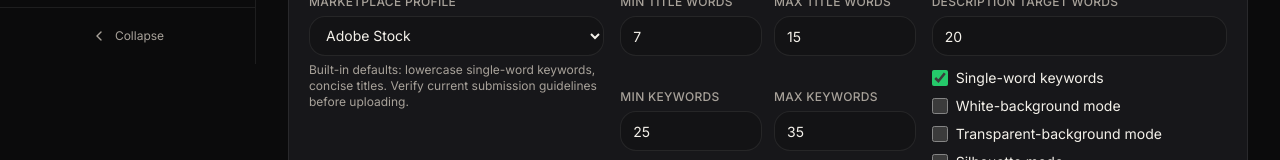
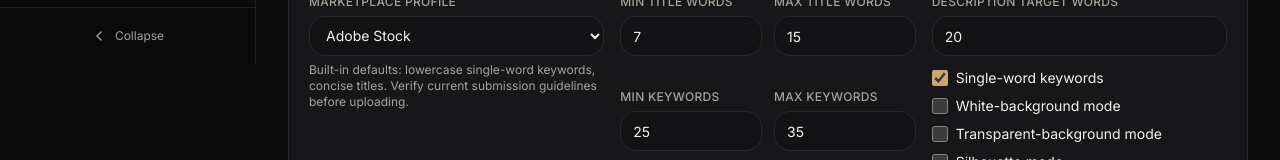
Before and after one commit to mdsonetmia05-cloud/sonet-stock-ai, a Next.js app: page /metadata-generator in a window 1280 px wide. Shown: the part 736-896 px from the top of the page. Built offline with nearby package versions, Linux system fonts and the light colour scheme.

Commit message:
redesign: dark luxury gold (route batch)

```diff
--- a/app/(app)/metadata-generator/page.tsx
+++ b/app/(app)/metadata-generator/page.tsx
@@ -780,7 +780,7 @@ export default function MetadataGeneratorPage() {
                       type="checkbox"
                       checked={settings[key]}
                       onChange={(e) => setSettings((s) => ({ ...s, [key]: e.target.checked }))}
-                      className="h-4 w-4 accent-[#25C96A]"
+                      className="h-4 w-4 accent-[#C9A86A]"
                     />
                     {label}
                   </label>
--- a/app/(app)/settings/page.tsx
+++ b/app/(app)/settings/page.tsx
@@ -168,7 +168,7 @@ export default function SettingsPage() {
                 type="checkbox"
                 checked={prefs.singleWordKeywords}
                 onChange={(e) => setPrefs({ ...prefs, singleWordKeywords: e.target.checked })}
-                className="h-4 w-4 accent-[#25C96A]"
+                className="h-4 w-4 accent-[#C9A86A]"
                 aria-label="Use single-word keywords"
               />
               <span className="text-sm text-foreground">
```
